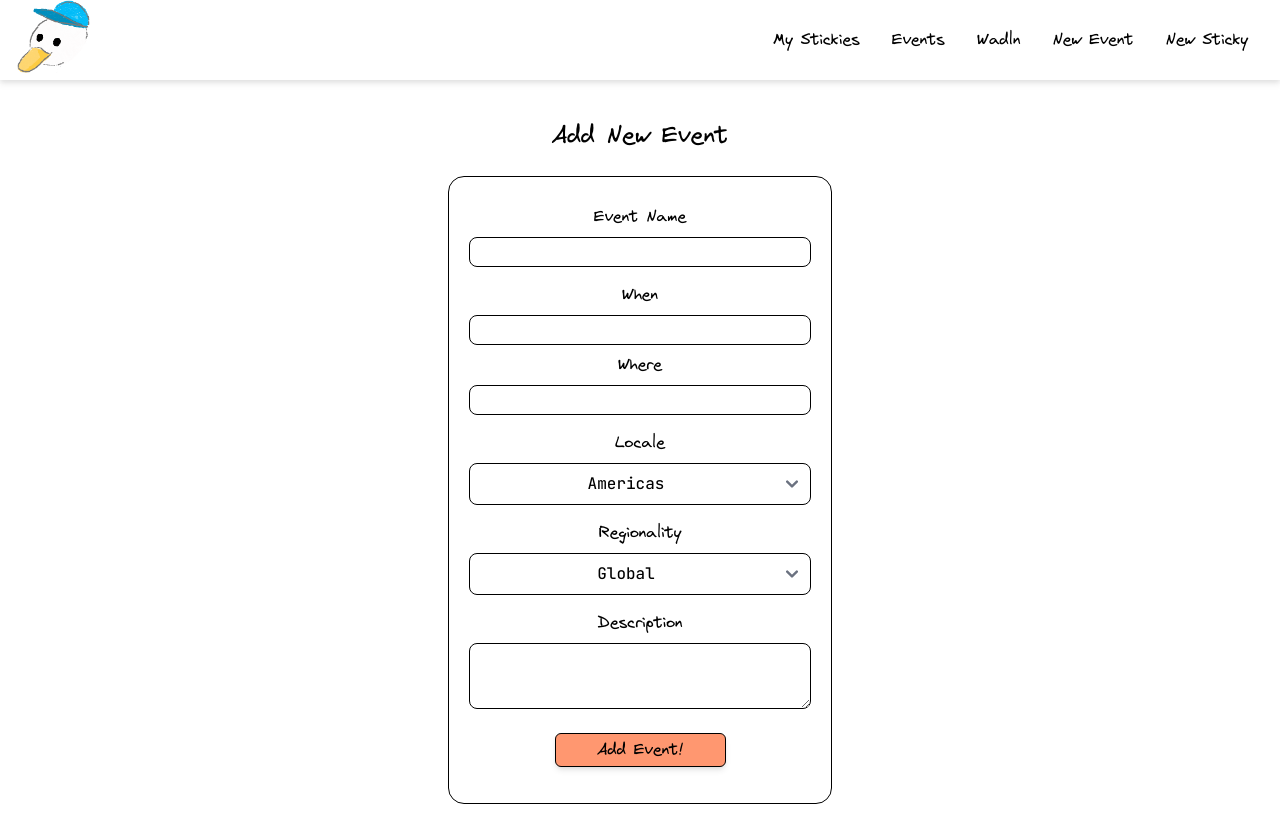
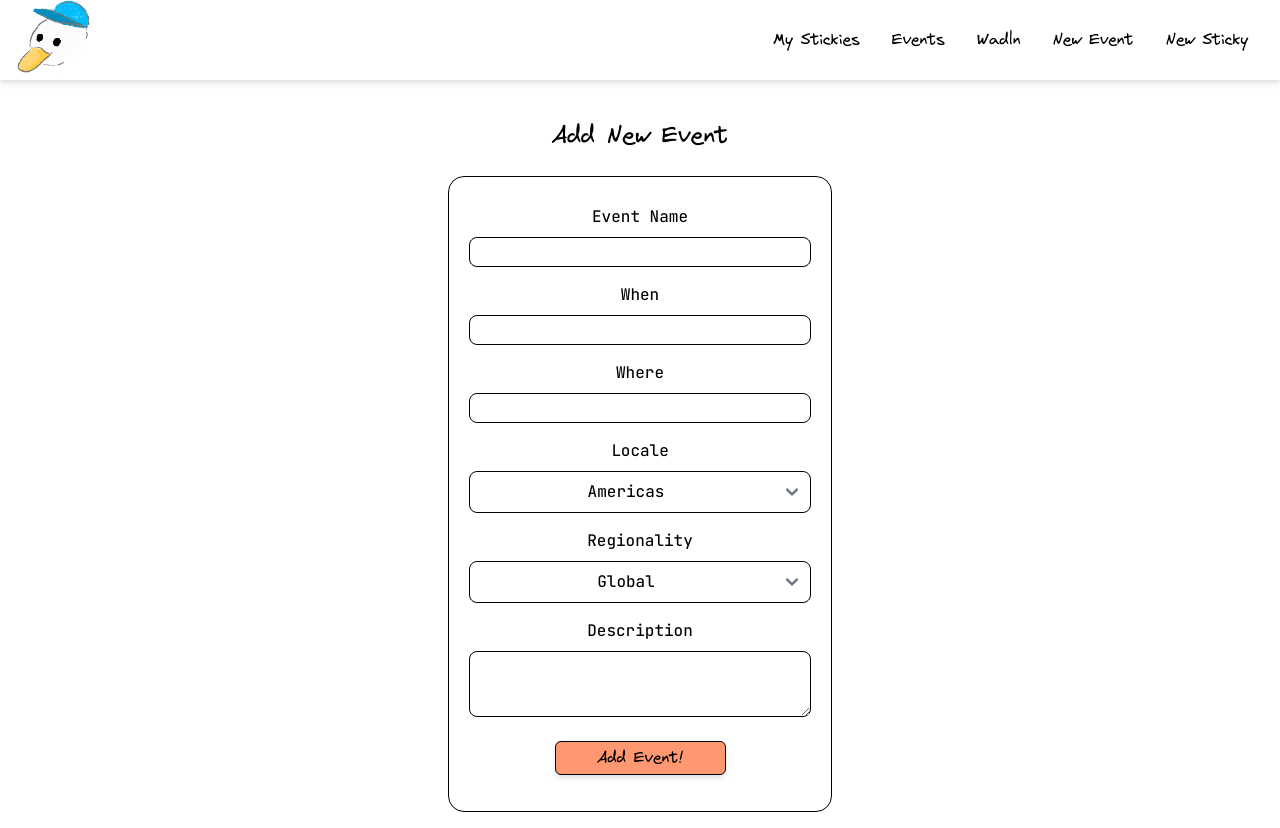
Before and after one commit to Nosewall/Waddle, a Next.js app in the folder src/: page /newEvent in a window 1280 px wide. Before the commit this address had no page. Built offline with nearby package versions, Linux system fonts and the light colour scheme.

Commit message:
edit form label font

```diff
--- a/src/pages/newEvent.tsx
+++ b/src/pages/newEvent.tsx
@@ -12,7 +12,7 @@ function NewEvent() {
     const [showError, setShowError] = useState(false);
 
     useEffect(() => {
-        if (!CheckSession()) router.push('/login');
+        // if (!CheckSession()) router.push('/login');
     }, []);
 
     const submitForm = () => {
@@ -69,30 +69,30 @@ function NewEvent() {
                     transition={{ duration: .75 }}
                     className={"flex flex-col items-center border-[1px] border-black text-center font-fun p-5 rounded-2xl w-96"}>
 
-                    <label className="font-fun mt-2">Event Name</label>
+                    <label className="font-business mt-2">Event Name</label>
                         <input className={"input m-2 text-lg font-business text-center w-[100%]"}></input>
 
-                    <label className="font-fun mt-2">When</label>
+                    <label className="font-business mt-2">When</label>
                         <input className={"input m-2 text-lg font-business text-center w-[100%]"}></input>
 
-                    <label className="font-fun">Where</label>
+                    <label className="font-business mt-2">Where</label>
                         <input className={"input m-2 text-lg font-business text-center w-[100%]"}></input>
 
-                    <label className="font-fun mt-2">Locale</label>
+                    <label className="font-business mt-2">Locale</label>
                         <select className={"input m-2 font-business text-center w-[100%]"}>
                             <option value={"Americas"}>Americas</option>
                             <option value={"Asia"}>Asia</option>
                             <option value={"Europe"}>Europe</option>
                         </select>
 
-                    <label className="font-fun mt-2">Regionality</label>
+                    <label className="font-business mt-2">Regionality</label>
                         <select className={"input m-2 font-business text-center w-[100%]"}>
                             <option value={"Global"}>Global</option>
                             <option value={"Regional"}>Regional</option>
                             <option value={"Local"}>Local</option>
                         </select>
 
-                    <label className="font-fun mt-2">Description</label>
+                    <label className="font-business mt-2">Description</label>
                         <textarea
                         className="input m-2 font-business text-center w-[100%]"></textarea>
 
--- a/src/pages/signup.tsx
+++ b/src/pages/signup.tsx
@@ -62,7 +62,7 @@ const Signup = () => {
 
             <form className='signup my-5' onSubmit={handleSubmit}>
                 <label>
-                    <p className='font-fun'>Email</p>
+                    <p className='font-business'>Email</p>
                     <input
                         className='font-business input w-[100%]'
                         type={'email'}
@@ -71,7 +71,7 @@ const Signup = () => {
                     />
                 </label>
                 <label>
-                    <p className='font-fun'>Password</p>
+                    <p className='font-business'>Password</p>
                     <input
                         className='font-business input w-[100%]'
                         type={'password'}
@@ -81,7 +81,7 @@ const Signup = () => {
                 </label>
                 <div className={"flex justify-evenly justify-center"}>
                     <label>
-                        <p className='font-fun'>First Name</p>
+                        <p className='font-business'>First Name</p>
                         <input
                             className='font-business input w-[98%]'
                             type={'text'}
@@ -90,7 +90,7 @@ const Signup = () => {
                         />
                     </label>
                     <label>
-                        <p className='font-fun'>Last Name</p>
+                        <p className='font-business'>Last Name</p>
                         <input
                             className='font-business input w-[98%]'
                             type={'text'}
@@ -100,7 +100,7 @@ const Signup = () => {
                     </label>
                 </div>
                 <label>
-                    <p className='font-fun'>Region</p>
+                    <p className='font-business'>Region</p>
                     <select
                         onChange={handleChange}
                         className={'input font-business input w-[100%]'}
@@ -111,7 +111,7 @@ const Signup = () => {
                     </select>
                 </label>
                 <label>
-                    <p className='font-fun'>City</p>
+                    <p className='font-business'>City</p>
                     <input
                         className='font-business input w-[100%]'
                         type={'text'}
```
